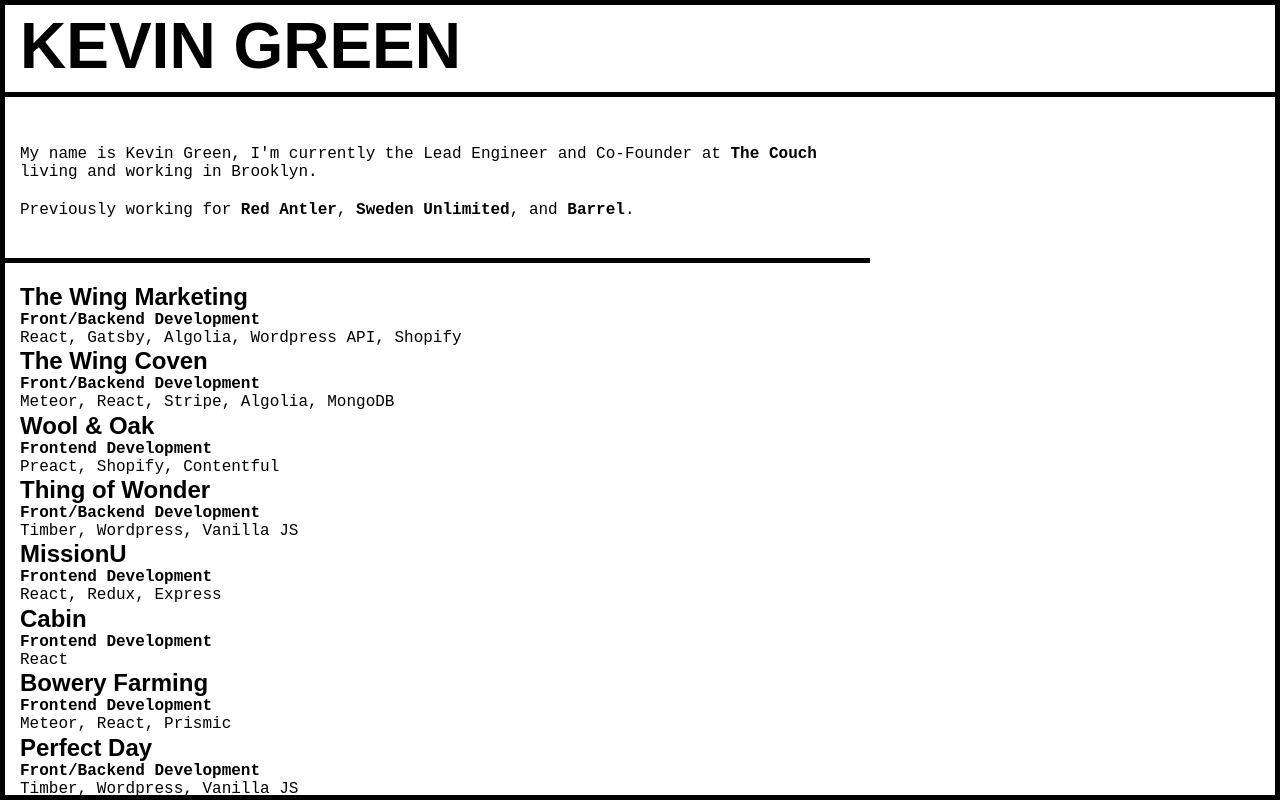
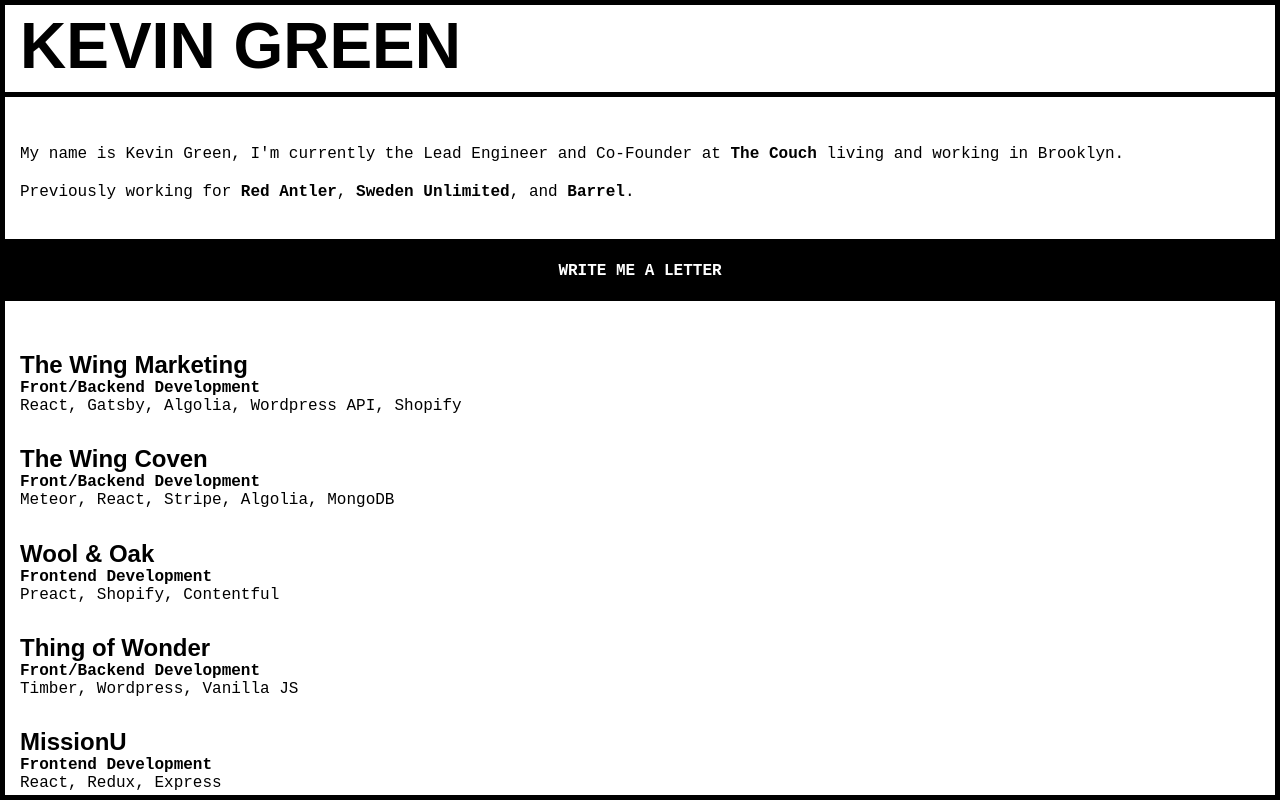
Before and after one commit to the-couch/kevingreen.sucks, a Next.js app: page / in a window 1280 px wide. Shown: the top 800 px of the page. Built offline with nearby package versions, Linux system fonts and the light colour scheme; a web font is replaced by a local one.

Commit message:
clean up some of the project structure

```diff
--- a/components/header.js
+++ b/components/header.js
@@ -34,6 +34,9 @@
       `}</style>
     <div className='header'>
       <h1 className='caps'>Kevin Green</h1>
+      <div className='social'>
+
+      </div>
     </div>
   </div>
 )
--- a/components/project.js
+++ b/components/project.js
@@ -2,7 +2,7 @@
   <div className='project'>
     <style jsx>{`
       .project {
-        padding-bottom: 20px;
+        padding: 30px 0;
       }
       @media (min-width: 80em) {
         .project {
--- a/pages/index.js
+++ b/pages/index.js
@@ -48,11 +48,22 @@
           .main {
             padding-top: 10px;
           }
-          .about {
+          .about__text {
             border-bottom: 5px solid black;
             padding: 20px;
           }
-          .about a {
+          .about__link a {
+            background: black;
+            color: white;
+            display: block;
+            width: 100%;
+            padding: 10px;
+            font-weight: 600;
+            text-align: center;
+            padding: 18px 0 20px;
+
+          }
+          .about__text a {
             font-weight: 600;
             color: black;
           }
@@ -71,8 +82,13 @@
         <div>
           <div className='wrapper main'>
             <div className='about'>
-              <p>My name is Kevin Green, I'm currently the Lead Engineer and Co-Founder at <a href="https://thecouch.nyc">The Couch</a> living and working in Brooklyn.</p>
-              <p>Previously working for <a href="https://redantler.com">Red Antler</a>, <a href="https://swedenunlimited.com">Sweden Unlimited</a>, and <a href="https://barrelny.com">Barrel</a>.</p>
+              <div className='about__text'>
+                <p>My name is Kevin Green, I'm currently the Lead Engineer and Co-Founder at <a href="https://thecouch.nyc">The Couch</a> living and working in Brooklyn.</p>
+                <p>Previously working for <a href="https://redantler.com">Red Antler</a>, <a href="https://swedenunlimited.com">Sweden Unlimited</a>, and <a href="https://barrelny.com">Barrel</a>.</p>
+              </div>
+              <div className='about__link'>
+                <a className='cw caps' href="mailto:kevin@thecouch.nyc">Write me a letter</a>
+              </div>
             </div>
             <div className='projects'>
               {API.data.map((project, i) => (
--- a/styles/global.js
+++ b/styles/global.js
@@ -132,14 +132,6 @@
       .z1 {
         z-index: 10;
       }
-      .wrapper {
-        max-width: 950px;
-      }
-      @media (min-width: 70em) {
-        .wrapper {
-          max-width: 68vw;
-        }
-      }
       a {
         text-decoration: none;
         transition: all .25s;
```
